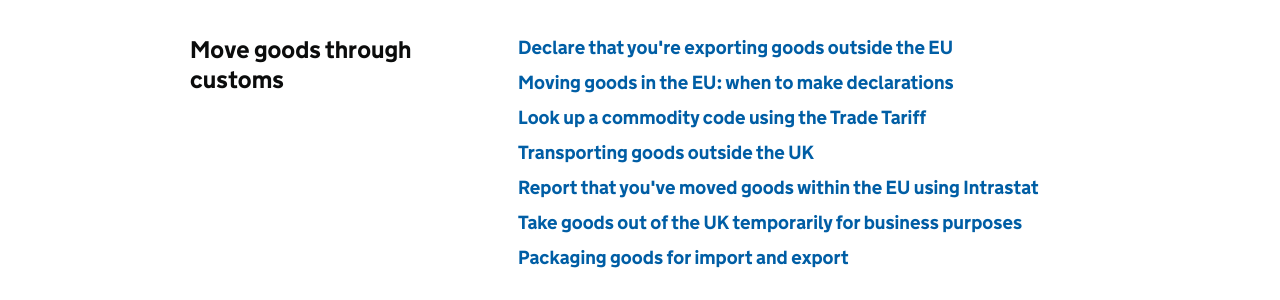
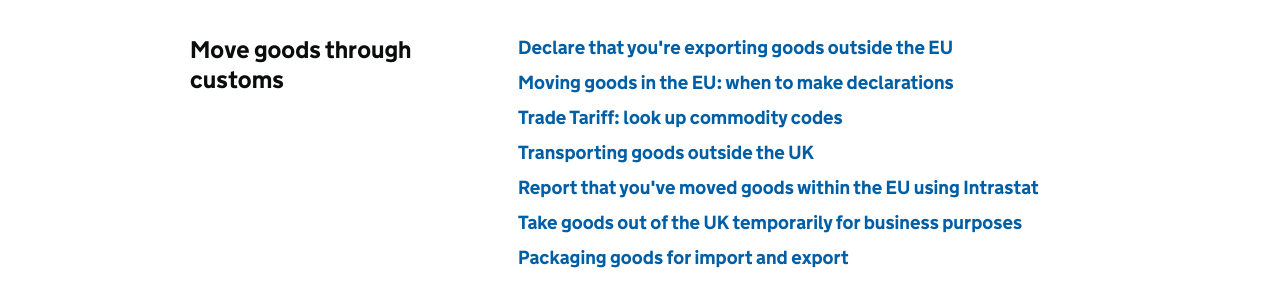
Before and after one commit to alphagov/govuk-import-export-prototype, a Jekyll site: the page built from topic/business-and-self-employed/exporting-and-doing-business-abroad.html, in a window 1280 px wide. Shown: the part 1435-1735 px from the top of the page. Built offline with Jekyll 4.4.1, drawn with Linux system fonts in a browser that asks for light colours.

Commit message:
Update exporting-and-doing-business-abroad.html

```diff
--- a/topic/business-and-self-employed/exporting-and-doing-business-abroad.html
+++ b/topic/business-and-self-employed/exporting-and-doing-business-abroad.html
@@ -72,7 +72,7 @@
        url: '/guide/declare-exporting-goods-from-eu/overview.html'
      - name: "Moving goods in the EU: when to make declarations"
        url: '/guide/move-goods-eu/when-to-make-declaration.html'
-     - name: Look up a commodity code using the Trade Tariff
+     - name: "Trade Tariff: look up commodity codes"
        url: '/start/trade-tariff.html'
      - name: Transporting goods outside the UK
        url: '/shipping-goods.html'
```
